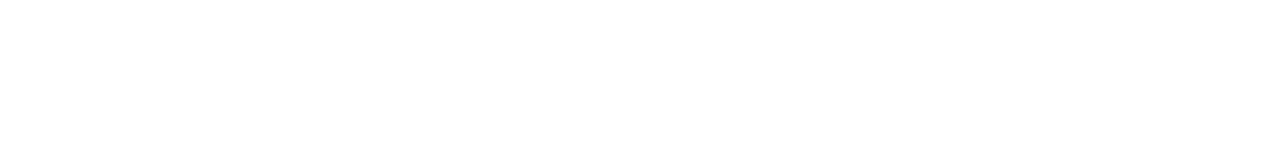
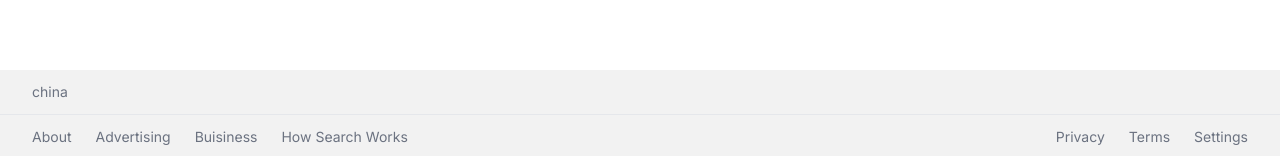
Before and after one commit to RohithStalin/google-next, a Next.js app: page / in a window 1280 px wide. Shown: the part 641-797 px from the top of the page. Built offline with nearby package versions, Linux system fonts and the light colour scheme; no server answers.

Commit message:
add footer

```diff
--- a/src/app/layout.js
+++ b/src/app/layout.js
@@ -1,5 +1,6 @@
 import { Inter } from "next/font/google";
 import "./globals.css";
+import Footer from "@/components/Footer";
 
 const inter = Inter({ subsets: ["latin"] });
 
@@ -11,7 +12,10 @@
 export default function RootLayout({ children }) {
   return (
     <html lang="en">
-      <body className={inter.className}>{children}</body>
+      <body className={inter.className}>
+        {children}
+        <Footer />
+      </body>
     </html>
   );
 }
--- /dev/null
+++ b/src/components/CountryLookup.jsx
@@ -0,0 +1,26 @@
+"use client";
+import React, { useState, useEffect } from "react";
+
+const CountryLookup = () => {
+  const [country, setCountry] = useState("china");
+
+  useEffect(() => {
+    const getCountry = async () => {
+      const response = await fetch(
+        `https://extreme-ip-lookup.com/json/?key=${process.env.NEXT_PUBLIC_IP_API_KEY}`
+      )
+        .then((res) => res.json())
+        .then((data) => data.country);
+      if (!response) return;
+      setCountry(response);
+    };
+    getCountry();
+  }, []);
+  return (
+    <div>
+      <h1>{country}</h1>
+    </div>
+  );
+};
+
+export default CountryLookup;
--- /dev/null
+++ b/src/components/Footer.jsx
@@ -0,0 +1,29 @@
+import React from "react";
+import CountryLookup from "./CountryLookup";
+
+const Footer = () => {
+  return (
+    <footer className="absolute bottom-0 text-sm text-gray-500 bg-[#f2f2f2] w-full">
+      <div className="border-b px-8 py-3">
+        <CountryLookup />
+      </div>
+      <div className="flex flex-col sm:flex-row justify-between items-center px-8 py-3 space-y-7 sm:space-y-0">
+        <ul className="flex items-center space-x-6">
+          <li className="hover:underline hover:cursor-pointer">About</li>
+          <li className="hover:underline hover:cursor-pointer">Advertising</li>
+          <li className="hover:underline hover:cursor-pointer">Buisiness</li>
+          <li className="hover:underline hover:cursor-pointer">
+            How Search Works
+          </li>
+        </ul>
+        <ul className="flex items-center space-x-6">
+          <li className="hover:underline hover:cursor-pointer">Privacy</li>
+          <li className="hover:underline hover:cursor-pointer">Terms</li>
+          <li className="hover:underline hover:cursor-pointer">Settings</li>
+        </ul>
+      </div>
+    </footer>
+  );
+};
+
+export default Footer;
```
